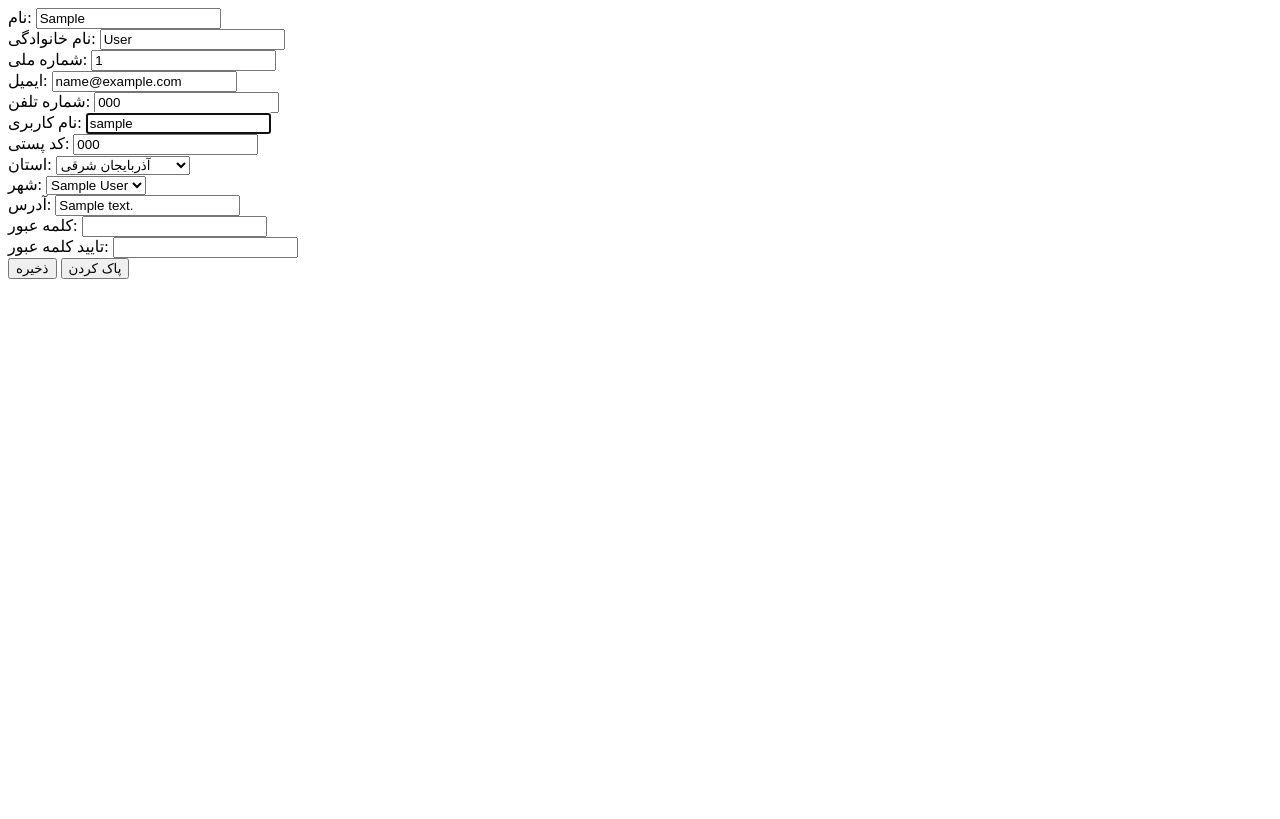
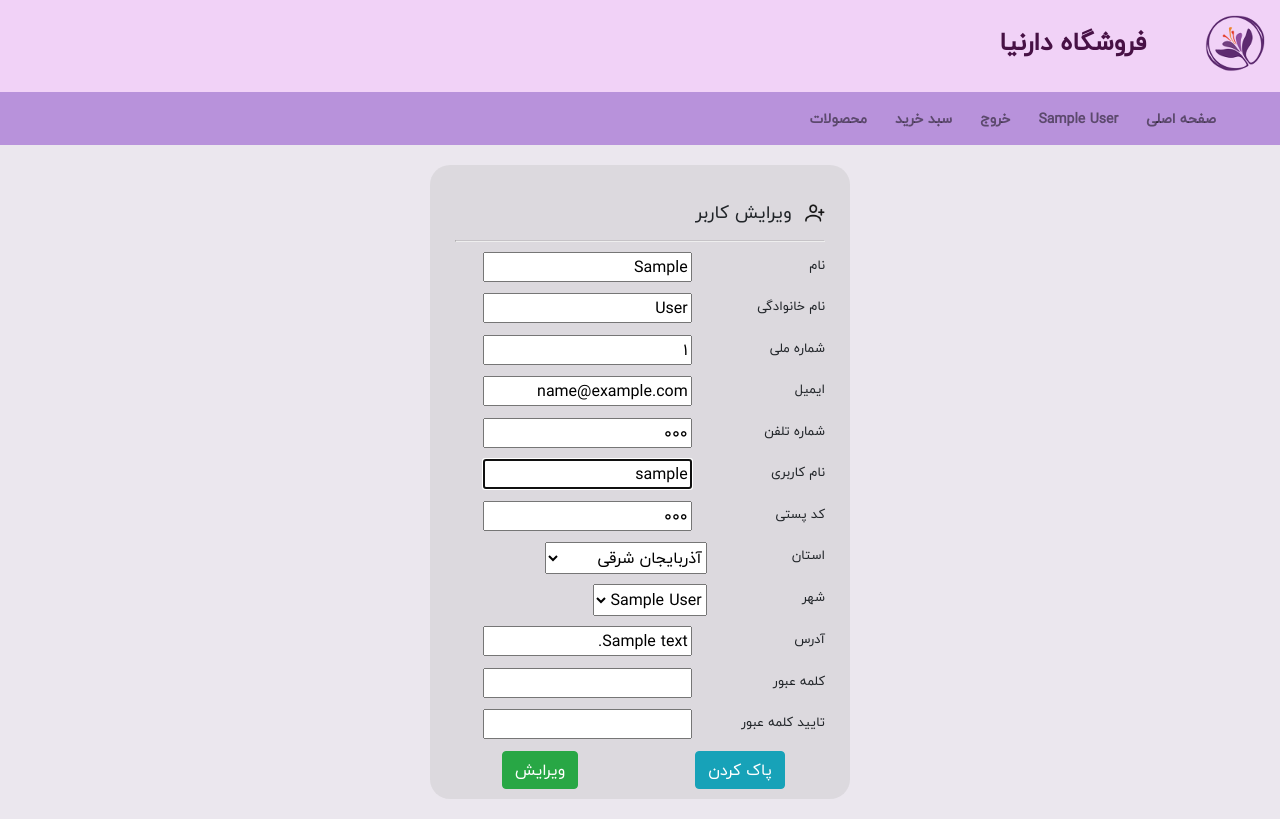
Before and after one commit to sajjadpoores/django-saffron-shop-api, a Django app: page /account/1/edit/ in a window 1280 px wide. Before the commit the page ends 279 px from the top, so only its background shows below. Run offline with Django 3.2, Linux system fonts and the light colour scheme; a user stored in the database is signed in; tables that the repository leaves empty hold one stand-in row (values such as "Sample post"); some libraries are stand-ins or nearby versions.

Commit message:
add edit account template

```diff
--- a/shop/account/templates/account/edit.html
+++ b/shop/account/templates/account/edit.html
@@ -1,3 +1,12 @@
+{% extends 'base.html' %}
+{% load static %}
+
+{% block link %}
+    <link rel="stylesheet" type="text/css" media="screen" href="{% static 'styles/form.css' %}">
+    <link rel="stylesheet" type="text/css" media="screen" href="{% static 'styles/detail.css' %}">
+{% endblock %}
+
+{% block script %}
     <script>
         var states = [
         {% for state in states %}
@@ -37,14 +46,70 @@
             }
         }
     </script>
-<span class="error"> {{ error }} </span>
+{% endblock %}
+
+{% block title %}
+    فروشگاه دارنیا | ویرایش کاربر
+{% endblock %}
+
+{% block section %}
+<div class="container">
     <form action="" method="POST">
         {% csrf_token %}
 
+        <div class="row justify-content-center">
+            <div class="col">
+                <div class="row">
+                    <div class="col-2 col-lg-1"><img class="icon" src="{% static 'images/user-plus-icon.png' %}"></div>
+                    <div class="col-10 col-lg-11"><h2>ویرایش کاربر</h2></div>
+                </div>
+                <hr>
+
                 {% for field in form %}
+                    {% if field.errors %}
+                        <div class="row" style="margin-top:10px;">
+                            <div class="col-4"><label></label></div>
+                            <div class="col-4 text-danger"><label>{{ field.errors.as_text }}</label></div>
+                        </div>
+                    {% endif %}
 
-        {{ field.errors }}
-        {{ field.label_tag }}
+                    {% if field.html_name == 'state' %}
+                        <div class="row" style="margin-top:10px;">
+                            <div class="col-4"><label>{{ field.label }}</label></div>
+                            <select name="state" required id="id_state" onchange="setCity()">
+                                <option value="">---------</option>
+                                {% for state in states %}
+                                    <option value="{{ forloop.counter}}" {% if forloop.counter == form.instance.state_id %} selected {% endif %}>{{ state.name }}</option>
+                                {% endfor %}
+                            </select>
+                        </div>
+                    {% elif field.html_name == 'city' %}
+                        <div class="row" style="margin-top:10px;">
+                            <div class="col-4"><label>{{ field.label }}</label></div>
+                            <select name="city" required id="id_city" onselect="">
+                                <option value="{{ form.instance.city_id}}">{{ form.instance.city }}</option>
+                            </select>
+                        </div>
+
+                    {% else %}
+                        <div class="row" style="margin-top:10px;">
+                            <div class="col-4"><label>{{ field.label }}</label></div>
+                            <div class="col-8">{{ field }} </div>
+                        </div>
+                    {% endif %}
+
+                {% endfor %}
+
+                    <div class="row center-text" style="margin-top:10px;">
+                        <div class="col-6"><input type="reset" class="btn btn-info" value="پاک کردن"></div>
+                        <div class="col-6"><input type="submit" class="btn btn-success" value="ویرایش"></div>
+                    </div>
+
+            </div>
+        </div>
+    </form>
+</div>
+{% endblock %}
 
         {% if field.html_name == 'state' %}
 
@@ -65,11 +130,3 @@
         {% else %}
             {{ field }}
         {% endif %}
-        <br>
-        {% if field.help_text %}
-            <p class="help">{{ field.help_text|safe }}</p>
-        {% endif %}
-    {% endfor %}
-    <input type="submit" value="ذخیره">
-    <input type="reset" value="پاک کردن">
-</form>
--- a/shop/account/views.py
+++ b/shop/account/views.py
@@ -131,7 +131,9 @@ class EditView(TemplateView):
             if form.is_valid():
                 account = form.save()
                 login(request, account)
-                return HttpResponse('account updated')  # TODO: REDIRECT USER TO DETAIL PAGE
+
+                messages.success(request, 'پروفایل کاربر با موفقیت ویرایش شد.')
+                return redirect('/account/' + str(id) + '/')
             else:
                 return render(request, 'account/edit.html', {'form': form, 'states': states})
 
```
Also changed, not shown: shop/account/templates/account/signup.html (+1 -36 lines). Lines whose indentation alone changed are shown as unchanged.
